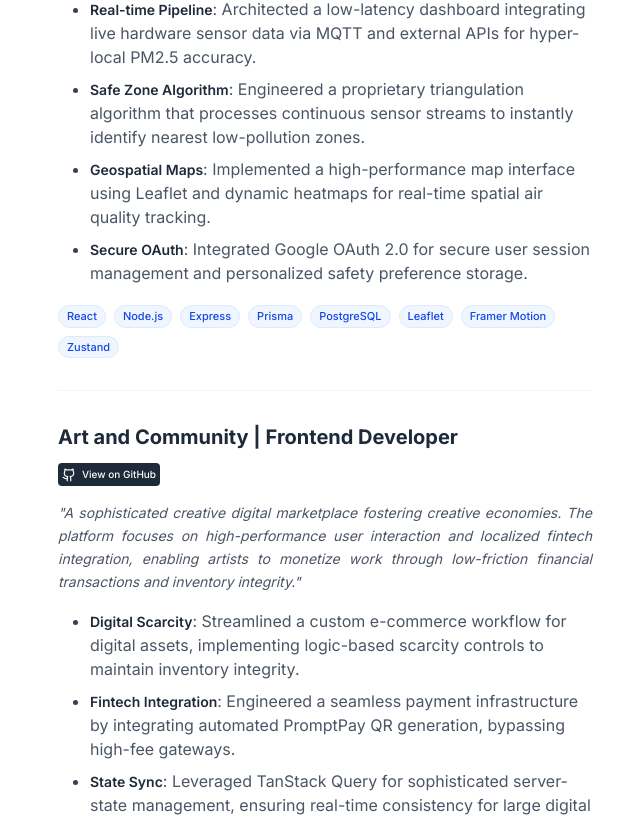
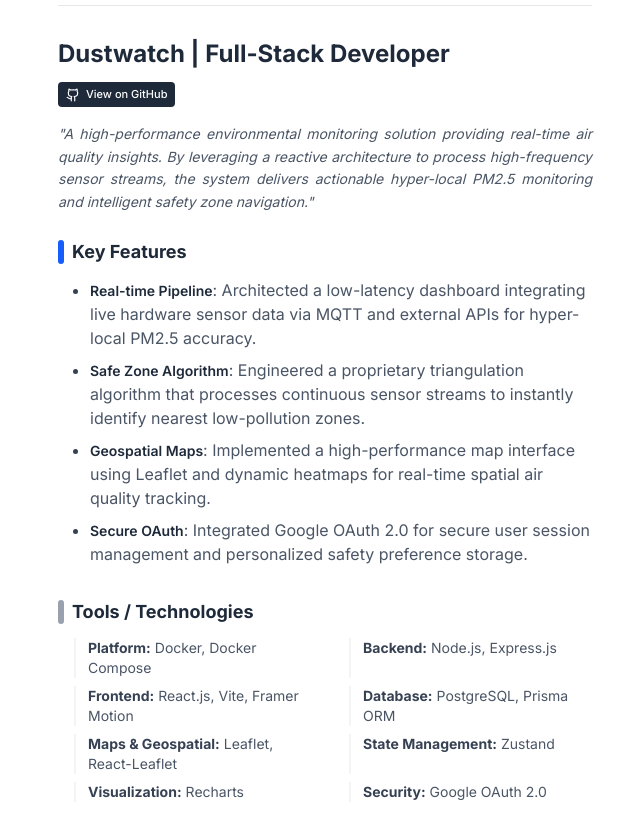
Before and after one commit to weerr12/werasak-resume, a Vue app: page / in a window 1280 px wide. Shown: the part 1700-2517 px from the top of the page, without its empty margins (640-1280 px from the left). Built offline with nearby package versions, Linux system fonts and the light colour scheme.

Commit message:
fix: project description

```diff
--- a/src/components/ProjectsSection.vue
+++ b/src/components/ProjectsSection.vue
@@ -1,11 +1,16 @@
 <script setup lang="ts">
 import { Github, Youtube } from 'lucide-vue-next'
+
+interface ToolCategory {
+  category: string
+  items: string[]
+}
 
 interface Project {
   title: string
   description: string
   features: string[]
-  tools: string[]
+  tools: ToolCategory[]
   githubUrl: string
   demoUrl?: string
 }
@@ -21,7 +26,14 @@ const projects: Project[] = [
       'Service Marketplace: Architected a robust marketplace connecting hikers with verified local guides and drivers, featuring an availability scheduling system.',
       'Eco-Carpooling: Built a centralized trip management system to facilitate group travel, optimizing transportation logistics and reducing carbon footprints.',
     ],
-    tools: ['Nuxt 3', 'NestJS', 'Prisma', 'PostgreSQL', 'Docker', 'Cloudinary', 'Node-Cron'],
+    tools: [
+      { category: 'Platform', items: ['Docker', 'Docker Compose'] },
+      { category: 'Backend', items: ['NestJS', 'Node.js'] },
+      { category: 'Frontend', items: ['Nuxt 3', 'Vue.js', 'Tailwind CSS'] },
+      { category: 'Database', items: ['PostgreSQL', 'Prisma ORM'] },
+      { category: 'Authentication', items: ['Passport.js', 'JWT', 'Google OAuth'] },
+      { category: 'Services', items: ['Cloudinary API (Media)', 'Node-Cron (Safety Monitoring)'] },
+    ],
     githubUrl: 'https://github.com/weerr12/261492-Dernpa-Project',
     demoUrl: 'https://www.youtube.com/watch?v=BNi7zDLqB6o',
   },
@@ -35,7 +47,16 @@ const projects: Project[] = [
       'Geospatial Maps: Implemented a high-performance map interface using Leaflet and dynamic heatmaps for real-time spatial air quality tracking.',
       'Secure OAuth: Integrated Google OAuth 2.0 for secure user session management and personalized safety preference storage.',
     ],
-    tools: ['React', 'Node.js', 'Express', 'Prisma', 'PostgreSQL', 'Leaflet', 'Framer Motion', 'Zustand'],
+    tools: [
+      { category: 'Platform', items: ['Docker', 'Docker Compose'] },
+      { category: 'Backend', items: ['Node.js', 'Express.js'] },
+      { category: 'Frontend', items: ['React.js', 'Vite', 'Framer Motion'] },
+      { category: 'Database', items: ['PostgreSQL', 'Prisma ORM'] },
+      { category: 'Maps & Geospatial', items: ['Leaflet', 'React-Leaflet'] },
+      { category: 'State Management', items: ['Zustand'] },
+      { category: 'Visualization', items: ['Recharts'] },
+      { category: 'Security', items: ['Google OAuth 2.0'] },
+    ],
     githubUrl: 'https://github.com/Phurinon/Project_SE_T14',
   },
   {
@@ -48,7 +69,14 @@ const projects: Project[] = [
       'State Sync: Leveraged TanStack Query for sophisticated server-state management, ensuring real-time consistency for large digital art catalogs.',
       'Creative Analytics: Developed a comprehensive reporting suite using Chart.js to provide artists with detailed insights into sales performance and engagement.',
     ],
-    tools: ['React', 'Vite', 'TypeScript', 'TanStack Query', 'Chart.js', 'PromptPay-QR', 'Tailwind CSS'],
+    tools: [
+      { category: 'Frontend Core', items: ['React.js', 'Vite', 'TypeScript'] },
+      { category: 'State & Sync', items: ['TanStack Query (React Query)', 'Axios'] },
+      { category: 'Fintech Integration', items: ['PromptPay-QR', 'QRCode.js'] },
+      { category: 'Visualization', items: ['Chart.js', 'React-Chartjs-2'] },
+      { category: 'UI Frameworks', items: ['Tailwind CSS', 'Bootstrap', 'React-Bootstrap'] },
+      { category: 'Icons', items: ['Lucide Icons', 'FontAwesome'] },
+    ],
     githubUrl: 'https://github.com/SUPATKN/Art-and-Community',
   },
 ]
@@ -61,14 +89,14 @@ const projects: Project[] = [
 
     <div class="space-y-8 mb-5">
       <template v-for="project in projects" :key="project.title">
-        <div>
-          <h3 class="text-xl font-bold text-gray-800 mb-3">{{ project.title }}</h3>
+        <div class="group">
+          <h3 class="text-2xl font-bold text-gray-800 mb-3">{{ project.title }}</h3>
           <div class="flex flex-wrap gap-2 mb-4">
             <a
               :href="project.githubUrl"
               target="_blank"
               rel="noopener noreferrer"
-              class="inline-flex items-center gap-1.5 p-1 rounded text-white text-[10px] font-medium bg-gray-800 hover:bg-gray-700 transition-colors"
+              class="inline-flex items-center gap-1.5 p-1 px-2 rounded text-white text-[11px] font-medium bg-gray-800 hover:bg-gray-700 transition-colors"
             >
               <Github :size="14" /> View on GitHub
             </a>
@@ -77,38 +105,49 @@ const projects: Project[] = [
               :href="project.demoUrl"
               target="_blank"
               rel="noopener noreferrer"
-              class="inline-flex items-center gap-1.5 p-1 rounded text-white text-[10px] font-medium bg-red-600 hover:bg-red-500 transition-colors"
+              class="inline-flex items-center gap-1.5 p-1 px-2 rounded text-white text-[11px] font-medium bg-red-600 hover:bg-red-500 transition-colors"
             >
               <Youtube :size="14" />
               View on YouTube
             </a>
           </div>
 
-          <p class="text-sm text-gray-600 leading-relaxed text-justify mb-4 italic">
+          <p class="text-sm text-gray-600 leading-relaxed text-justify mb-6 italic">
             "{{ project.description }}"
           </p>
 
-          <ul class="list-disc list-outside pl-8 space-y-2 mb-5">
-            <li v-for="feature in project.features" :key="feature" class="text-base text-gray-700">
-              <span class="font-semibold text-gray-800 text-sm">{{ feature.split(':')[0] }}</span>
-              <span v-if="feature.includes(':')" class="text-gray-600"
-                >: {{ feature.split(':').slice(1).join(':') }}</span
-              >
-            </li>
-          </ul>
+          <div>
+            <h4 class="text-lg font-bold text-gray-800 mb-3 flex items-center gap-2">
+              <span class="w-1.5 h-6 bg-blue-600 rounded-full"></span>
+              Key Features
+            </h4>
+            <ul class="list-disc list-outside pl-8 space-y-2 mb-8">
+              <li v-for="feature in project.features" :key="feature" class="text-base text-gray-700 group/item">
+                <span class="font-semibold text-gray-800 text-sm group-hover/item:text-blue-700 transition-colors">
+                  {{ feature.split(':')[0] }}
+                </span>
+                <span v-if="feature.includes(':')" class="text-gray-600"
+                  >: {{ feature.split(':').slice(1).join(':') }}</span
+                >
+              </li>
+            </ul>
+          </div>
 
-          <div class="flex flex-wrap gap-2 mt-4">
-            <span
-              v-for="tool in project.tools"
-              :key="tool"
-              class="px-2 py-0.5 bg-blue-50 text-blue-700 text-[11px] font-medium rounded-full border border-blue-100"
-            >
-              {{ tool }}
-            </span>
+          <div>
+            <h4 class="text-lg font-bold text-gray-800 mb-3 flex items-center gap-2">
+              <span class="w-1.5 h-6 bg-gray-400 rounded-full"></span>
+              Tools / Technologies
+            </h4>
+            <div class="grid grid-cols-1 md:grid-cols-2 gap-x-8 gap-y-2 pl-4">
+              <div v-for="group in project.tools" :key="group.category" class="text-sm border-l-2 border-gray-100 pl-3">
+                <span class="font-bold text-gray-700 block md:inline">{{ group.category }}:</span>
+                <span class="text-gray-600 md:ml-1">{{ group.items.join(', ') }}</span>
+              </div>
+            </div>
           </div>
         </div>
 
-        <hr class="border-t border-gray-100 w-full mt-8" />
+        <hr class="border-t border-gray-200 w-full mt-10" />
       </template>
     </div>
   </section>
```
